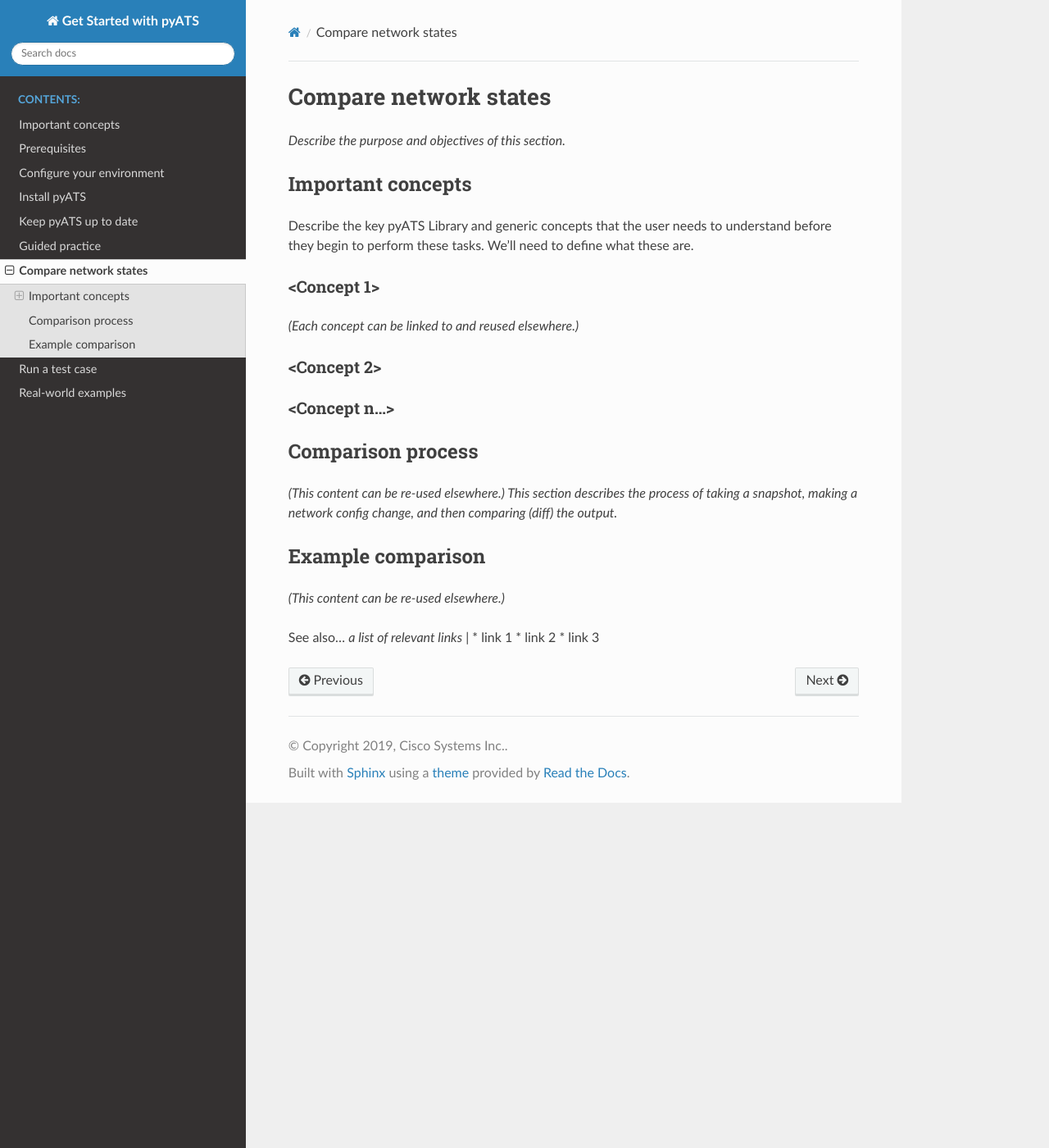
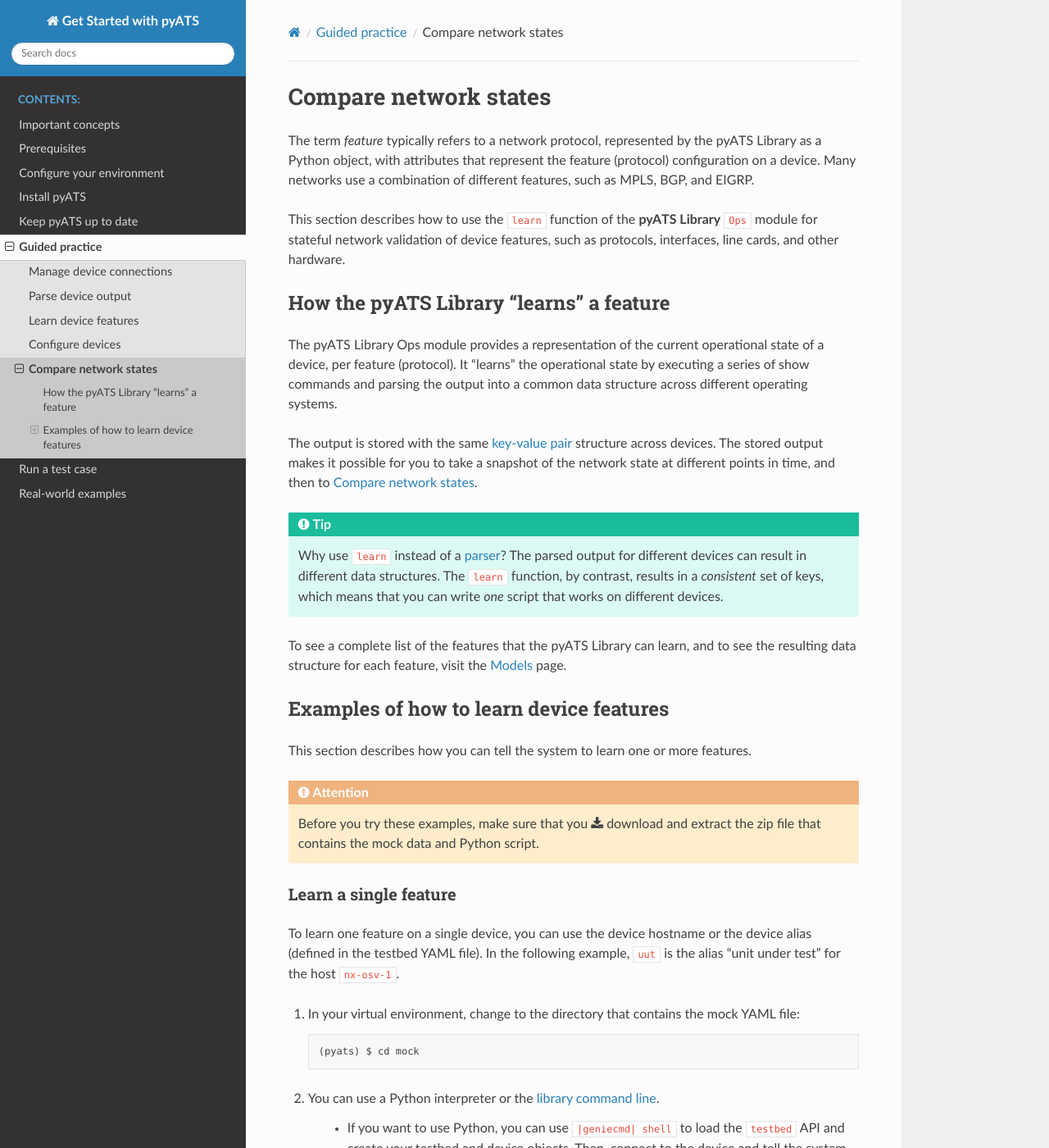
Before and after one commit to CiscoTestAutomation/getting-started, a Sphinx documentation site: the page built from source/quickstart/comparebeforeafter.rst, in a window 1280 px wide and 1400 px high. Shown: the whole window at 82% size. Built offline with Sphinx 7.4.7 and the Read the Docs theme 2.0.0, drawn with Linux system fonts in a browser that asks for light colours; pages that are not in the unit, such as notebooks, are missing from menus; some of the changed text lies outside the part shown.

Commit message:
Moved the topic compare network states to within the guided practice.

```diff
--- a/source/index.rst
+++ b/source/index.rst
@@ -18,7 +18,6 @@
    /install/installpyATS
    /install/keepuptodate
    /quickstart/guidedpractice
-   /quickstart/comparebeforeafter
    /quickstart/runtestcase
    /scenarios/scenarios
 
--- a/source/quickstart/comparebeforeafter.rst
+++ b/source/quickstart/comparebeforeafter.rst
@@ -2,29 +2,71 @@
 
 Compare network states
 ======================
-*Describe the purpose and objectives of this section.*
+.. include:: ../definitions/def_feature.rst
 
-Important concepts
--------------------
-Describe the key |library| and generic concepts that the user needs to understand before they begin to perform these tasks. We'll need to define what these are.
+This section describes how to use the ``learn`` function of the |librarybold| ``Ops`` module for stateful network validation of device features, such as protocols, interfaces, line cards, and other hardware.
 
-<Concept 1>
-^^^^^^^^^^^
-*(Each concept can be linked to and reused elsewhere.)*
+.. _cli-learn:
 
-<Concept 2>
-^^^^^^^^^^^
+How the |library| "learns" a feature
+-------------------------------------
+.. include:: ../definitions/def_ops.rst
 
-<Concept n...>
-^^^^^^^^^^^^^^
+The output is stored with the same :term:`key-value pair` structure across devices. The stored output makes it possible for you to take a snapshot of the network state at different points in time, and then to :ref:`compare-network-states`.
 
-Comparison process
-------------------
-*(This content can be re-used elsewhere.) This section describes the process of taking a snapshot, making a network config change, and then comparing (diff) the output.*
+.. tip:: Why use ``learn`` instead of a :term:`parser`? The parsed output for different devices can result in different data structures. The ``learn`` function, by contrast, results in a *consistent* set of keys, which means that you can write *one* script that works on different devices.
 
-Example comparison
--------------------
-*(This content can be re-used elsewhere.)*
+To see a complete list of the features that the |library| can learn, and to see the resulting data structure for each feature, visit the `Models <https://pubhub.devnetcloud.com/media/genie-feature-browser/docs/#/models>`_ page.
+
+Examples of how to learn device features
+----------------------------------------
+This section describes how you can tell the system to learn one or more features.
+
+.. attention:: Before you try these examples, make sure that you :download:`download and extract the zip file <mock.zip>` that contains the mock data and Python script.
+
+Learn a single feature
+^^^^^^^^^^^^^^^^^^^^^^
+To learn one feature on a single device, you can use the device hostname or the device alias (defined in the testbed YAML file). In the following example, ``uut`` is the alias "unit under test" for the host ``nx-osv-1``.
+
+#. In your virtual environment, change to the directory that contains the mock YAML file::
+
+    (pyats) $ cd mock
+
+#. You can use a Python interpreter or the :term:`library command line`.
+
+    * If you want to use Python, you can use ``|geniecmd| shell`` to load the ``testbed`` API and create your testbed and device objects. Then, connect to the device and tell the system to learn the feature. In this example, the system stores the output as a Python dictionary in the variable ``output``::
+
+       (pyats) $ genie shell --testbed-file mock.yaml
+          >>> dev = testbed.devices['uut']
+          >>> dev.connect()
+          >>> output = dev.learn('ospf')
+
+      *Result*: The system displays a summary of the parsed ``show`` commands that ran. |br| |br|
+
+    * If you want to use the CLI::
+
+      (pyats) $ |geniecmd| learn ospf --testbed-file mock.yaml --devices uut --output output_folder
+
+      *Result*: The system connects to the device, runs the show commands, stores the output in JSON format in the specified directory, and displays a "Learn Summary" that shows the names of the output files. These include:
+
+          * Connection log
+          * Structured JSON output
+          * Device console output |br| |br|
+
+          .. code-block:: text
+
+                +==============================================================================+
+                | Genie Learn Summary for device nx-osv-1                                      |
+                +==============================================================================+
+                |  Connected to nx-osv-1                                                       |
+                |  -   Log: output_folder/connection_uut.txt                                   |
+                |------------------------------------------------------------------------------|
+                |  Learnt feature 'ospf'                                                       |
+                |  -  Ops structure:  output_folder/ospf_nxos_nx-osv-1_ops.txt                 |
+                |  -  Device Console: output_folder/ospf_nxos_nx-osv-1_console.txt             |
+                |==============================================================================|
+
+      To see the structured data, use a text editor to open the file ``output_folder/ospf_nxos_nx-osv-1_ops.txt``.
 
 See also...
 *a list of relevant links*
--- a/source/quickstart/guidedpractice.rst
+++ b/source/quickstart/guidedpractice.rst
@@ -12,3 +12,4 @@
     parseoutput
     learndevices
     configuredevices
+    comparebeforeafter
```
